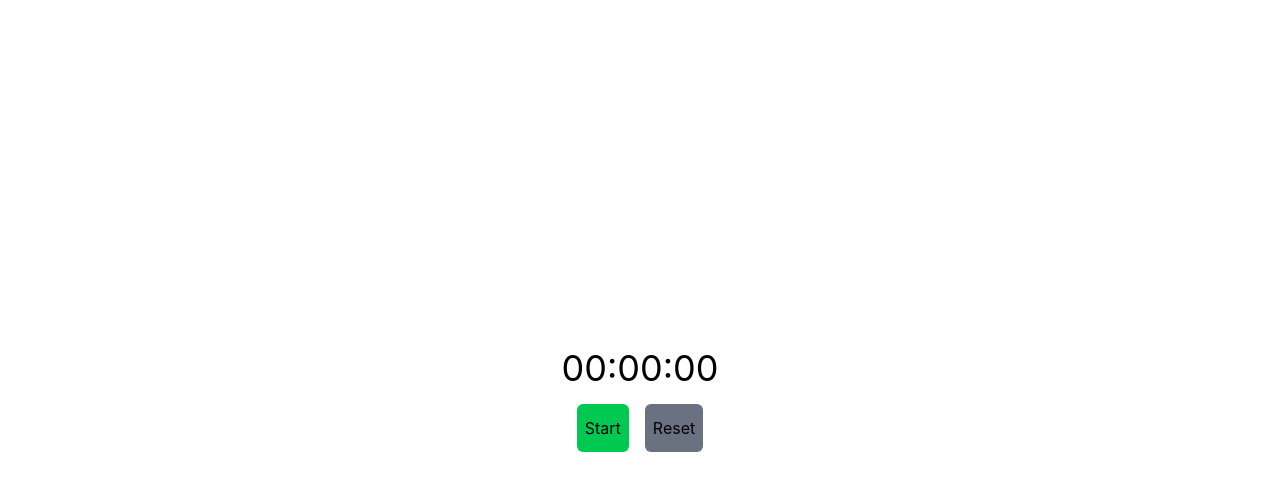
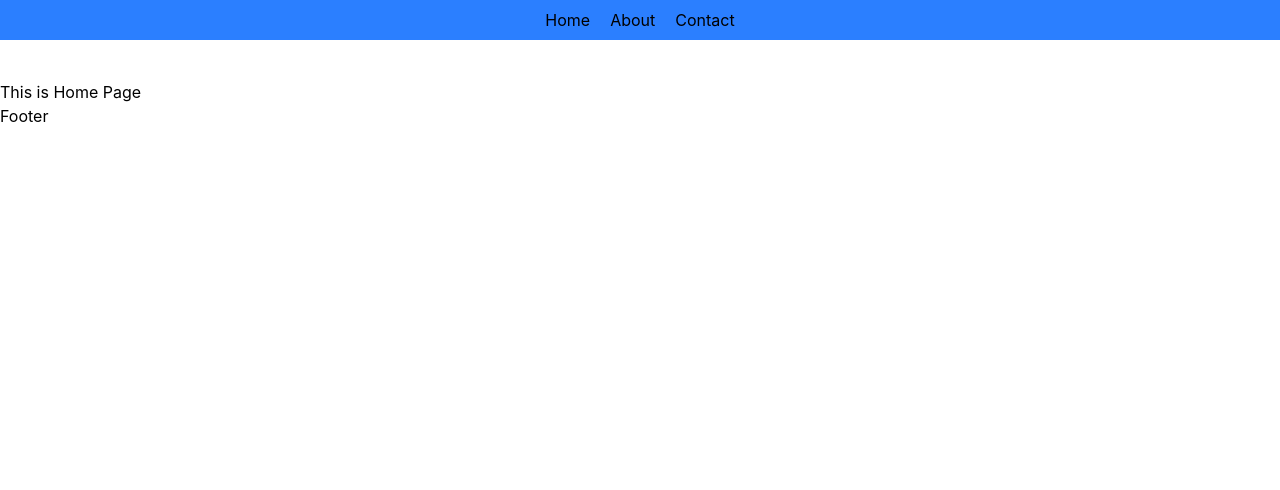
Before and after one commit to Akil-Maharjan/React-Frontend-19, a React (Vite) app: page / in a window 1280 px wide. Shown: the top 490 px of the page. Built offline with nearby package versions, Linux system fonts and the light colour scheme.

Commit message:
added routes

```diff
--- a/package.json
+++ b/package.json
@@ -13,6 +13,7 @@
     "@tailwindcss/vite": "^4.3.3",
     "react": "^19.2.8",
     "react-dom": "^19.2.8",
+    "react-router-dom": "^7.18.4",
     "tailwindcss": "^4.3.3"
   },
   "devDependencies": {
--- a/src/App.jsx
+++ b/src/App.jsx
@@ -1,16 +1,12 @@
-import StopWatch from "./component/StopWatch";
+import { RouterProvider } from "react-router-dom";
 
+import { Routes } from "./Routes";
 
-
-
-
-
-// import LiftUp from "./components/LiftUp";
 function App() {
 
 
   return (
-   <StopWatch />
+    <RouterProvider router={Routes} />
   );
 }
 
--- /dev/null
+++ b/src/Routes.jsx
@@ -0,0 +1,33 @@
+import { createBrowserRouter } from "react-router-dom";
+import About from "./components/About";
+import Contact from "./components/Contact";
+import Home from "./components/Home";
+import Layout from "./components/Layout/Layout";
+import NotFoundpage from "./components/NotFoundpage";
+
+
+export const Routes= createBrowserRouter([
+    {
+         path: "/",
+         element: <Layout />,
+         children: [
+            {
+                index: true,
+                element: <Home />
+            },
+            {
+                path: "/about",
+                element: <About />
+            },
+            {
+                path: "/contact",
+                element: <Contact />
+            }
+         ]
+    },
+
+    {
+        path: "*",
+        element: <NotFoundpage />
+    }
+])
--- a/src/component/Product.jsx
+++ /dev/null
@@ -1,54 +0,0 @@
-import { useEffect, useState } from "react";
-
-const Product = () => {
-  const [users, setUsers] = useState([]);
-
-  useEffect(() => {
-    try {
-      async function GetProduct() {
-        const res = await fetch("https://jsonplaceholder.typicode.com/users");
-        const data = await res.json();
-        setUsers(data);
-      }
-      GetProduct();
-    } catch {
-      console.log("Something went Wrong");
-    }
-  }, []);
-
-  return (
-    <div className="p-20">
-      <table className="border   w-full">
-        <thead>
-          <tr>
-            <th className="border w-[50px] border-r">Id</th>
-            <th className="border border-r">Name</th>
-            <th className="border border-r">UserName</th>
-            <th className="border border-r">Email</th>
-            <th className="border border-r">Address</th>
-            <th className="border border-r">Phone</th>
-            <th className="border border-r">Website</th>
-            <th className="border border-r">Company</th>
-          </tr>
-        </thead>
-        <tbody>
-          {users.map((item) => (
-            <tr className="text-center">
-              <td className="border border-r">{item.id}</td>
-              <td className="border border-r">{item.name}</td>
-              <td className="border border-r">{item.username}</td>
-              <td className="border border-r">{item.email}</td>
-              <td className="border border-r">{item.address.city}</td>
-              <td className="border border-r">{item.phone}</td>
-              <td className="border border-r">{item.website}</td>
-              <td className="border border-r">{item.company.name}</td>
-
-            </tr>
-          ))}
-        </tbody>
-      </table>
-    </div>
-  );
-};
-
-export default Product;
--- a/src/component/StopWatch.jsx
+++ /dev/null
@@ -1,46 +0,0 @@
-import { useRef, useState } from "react"
-
-
-const StopWatch = () => {
-    const [ time, setTime ] = useState(0)
-    const [isRunning, setIsRunning] = useState(false)
-
-    const intervalId = useRef(null)
-
-    function startTimer(){
-
-       if(isRunning) return;
-
-       intervalId.current = setInterval(() => {
-        setTime(prevTime => prevTime + 1)
-       }, 1000)
-       setIsRunning(true)
-    }
-
-    function stopTimer(){
-        clearInterval(intervalId.current)
-        setIsRunning(false)
-    }
-    function resetTimer(){
-        clearInterval(intervalId.current)
-        setIsRunning(false)
-        setTime(0)
-    }
-     function formatTime(num){
-        const hour = Math.floor(num / 3600)
-        const min = Math.floor((num % 3600) / 60)
-        const sec = num % 60
-        return `${hour.toString().padStart(2, '0')}:${min.toString().padStart(2, '0')}:${sec.toString().padStart(2, '0')}`
-     }
-  return (
-    <div className="flex flex-col item-center justify-center h-screen gap-4">
-          <h1 className="text-4xl text-center font-monospace">{formatTime(time)}</h1>
-          <div className="flex items-center justify-center gap-4">
-              {isRunning ? <button className="bg-red-500 py-3 px-2 rounded-md cursor-pointer " onClick={stopTimer}>Stop</button> : <button className="bg-green-500 py-3 px-2 rounded-md cursor-pointer " onClick={startTimer}>Start</button>}
-              <button className="bg-gray-500 py-3 px-2 rounded-md cursor-pointer " onClick={resetTimer}>Reset</button>
-          </div>
-    </div>
-  )
-}
-
-export default StopWatch
--- /dev/null
+++ b/src/components/About.jsx
@@ -0,0 +1,8 @@
+
+const About = () => {
+  return (
+    <div className="mt-20">This is About Page</div>
+  )
+}
+
+export default About
--- /dev/null
+++ b/src/components/Contact.jsx
@@ -0,0 +1,8 @@
+
+const Contact = () => {
+  return (
+    <div className="mt-20">This is Contact Page</div>
+  )
+}
+
+export default Contact
--- /dev/null
+++ b/src/components/Home.jsx
@@ -0,0 +1,8 @@
+
+const Home = () => {
+  return (
+    <div className="mt-20"> This is Home Page </div>
+  )
+}
+
+export default Home
--- /dev/null
+++ b/src/components/Layout/Footer.jsx
@@ -0,0 +1,9 @@
+
+
+const Footer = () => {
+  return (
+    <div>Footer</div>
+  )
+}
+
+export default Footer
--- /dev/null
+++ b/src/components/Layout/Header.jsx
@@ -0,0 +1,19 @@
+import { Link } from "react-router-dom"
+
+
+const Header = () => {
+  return (
+    <div className="fixed top-0 left-0 w-full bg-blue-500 h-10  p-2">
+        <nav className="flex items-center justify-center">
+
+            <ul className="flex justify-center items-center gap-5">
+               <li> <Link to="/">Home</Link></li>
+               <li> <Link to="/about">About</Link></li>
+               <li> <Link to="/contact">Contact</Link></li>
+            </ul>
+        </nav>
+    </div>
+  )
+}
+
+export default Header
--- /dev/null
+++ b/src/components/Layout/Layout.jsx
@@ -0,0 +1,16 @@
+import { Outlet } from "react-router-dom"
+import Header from "./Header"
+import Footer from "./Footer"
+
+
+const Layout = () => {
+  return (
+     <>
+      <Header/>
+      <Outlet />
+      <Footer />
+     </>
+  )
+}
+
+export default Layout
--- /dev/null
+++ b/src/components/NotFoundpage.jsx
@@ -0,0 +1,9 @@
+
+
+const NotFoundpage = () => {
+  return (
+    <div>Page not Found</div>
+  )
+}
+
+export default NotFoundpage
```
Also changed, not shown: 1 other file (tests, documents, lock files or other folders).
